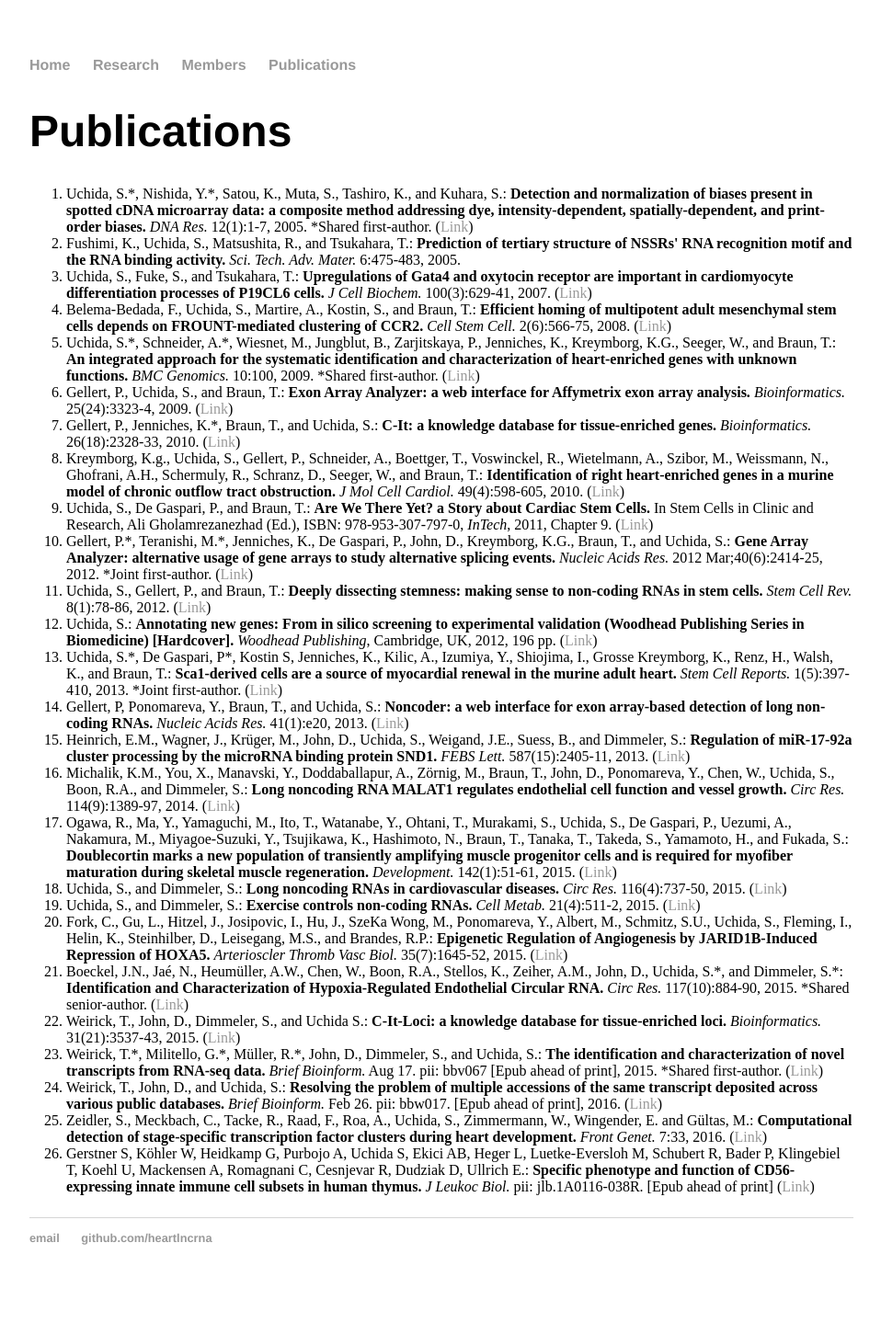
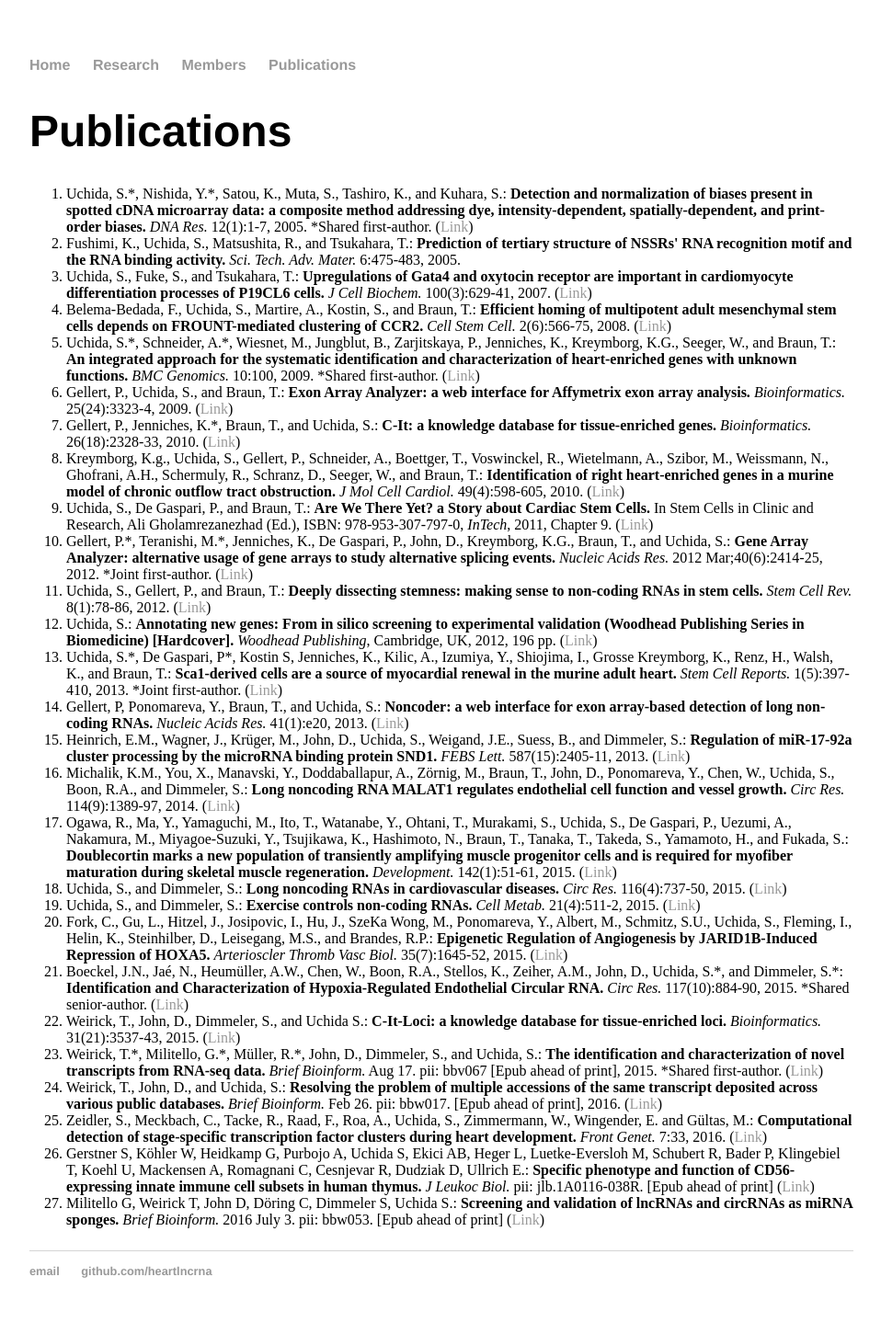
Before and after one commit to heartlncrna/heartlncrna.github.io, a Jekyll site: the page publications/pub_list.html, which Jekyll copies as it is, in a window 1280 px wide. Shown: the whole page at 92% size, without its empty margins (160-1118 px from the left). Built offline with Jekyll 4.4.1, drawn with Linux system fonts in a browser that asks for light colours; before the commit the page ends 1415 px from its top, so only the background shows below that.

Commit message:
Update pub_list.html

```diff
--- a/publications/pub_list.html
+++ b/publications/pub_list.html
@@ -52,6 +52,7 @@
 				<li>Weirick, T., John, D., and Uchida, S.: <b>Resolving the problem of multiple accessions of the same transcript deposited across various public databases.</b> <i>Brief Bioinform.</i> Feb 26. pii: bbw017. [Epub ahead of print], 2016. (<a href="http://bib.oxfordjournals.org/content/early/2016/02/20/bib.bbw017.abstract"><span class="ptHyperlink">Link</span></a>)</li>
 				<li>Zeidler, S., Meckbach, C., Tacke, R., Raad, F., Roa, A., Uchida, S., Zimmermann, W., Wingender, E. and Gültas, M.: <b>Computational detection of stage-specific transcription factor clusters during heart development.</b> <i>Front Genet.</i> 7:33, 2016. (<a href="http://journal.frontiersin.org/article/10.3389/fgene.2016.00033/full"><span class="ptHyperlink">Link</span></a>)</li>
 				<li>Gerstner S, Köhler W, Heidkamp G, Purbojo A, Uchida S, Ekici AB, Heger L, Luetke-Eversloh M, Schubert R, Bader P, Klingebiel T, Koehl U, Mackensen A, Romagnani C, Cesnjevar R, Dudziak D, Ullrich E.: <b>Specific phenotype and function of CD56-expressing innate immune cell subsets in human thymus.</b> <i>J Leukoc Biol.</i> pii: jlb.1A0116-038R. [Epub ahead of print] (<a href="http://www.jleukbio.org/content/early/2016/06/28/jlb.1A0116-038R.abstract"><span class="ptHyperlink">Link</span></a>)</li>
+				<li>Militello G, Weirick T, John D, Döring C, Dimmeler S, Uchida S.: <b>Screening and validation of lncRNAs and circRNAs as miRNA sponges.</b> <i>Brief Bioinform.</i> 2016 July 3. pii: bbw053. [Epub ahead of print] (<a href="http://bib.oxfordjournals.org/content/early/2016/07/02/bib.bbw053.abstract"><span class="ptHyperlink">Link</span></a>)</li>
 			</ol>
 			</p>
 </div>
```
